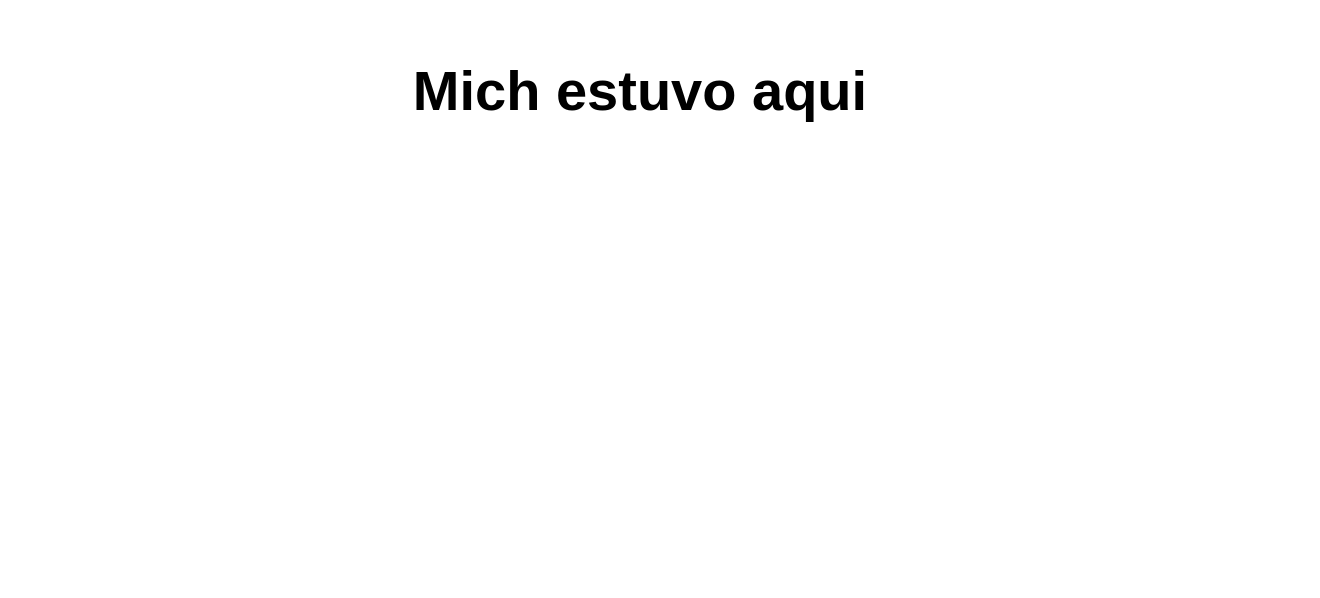
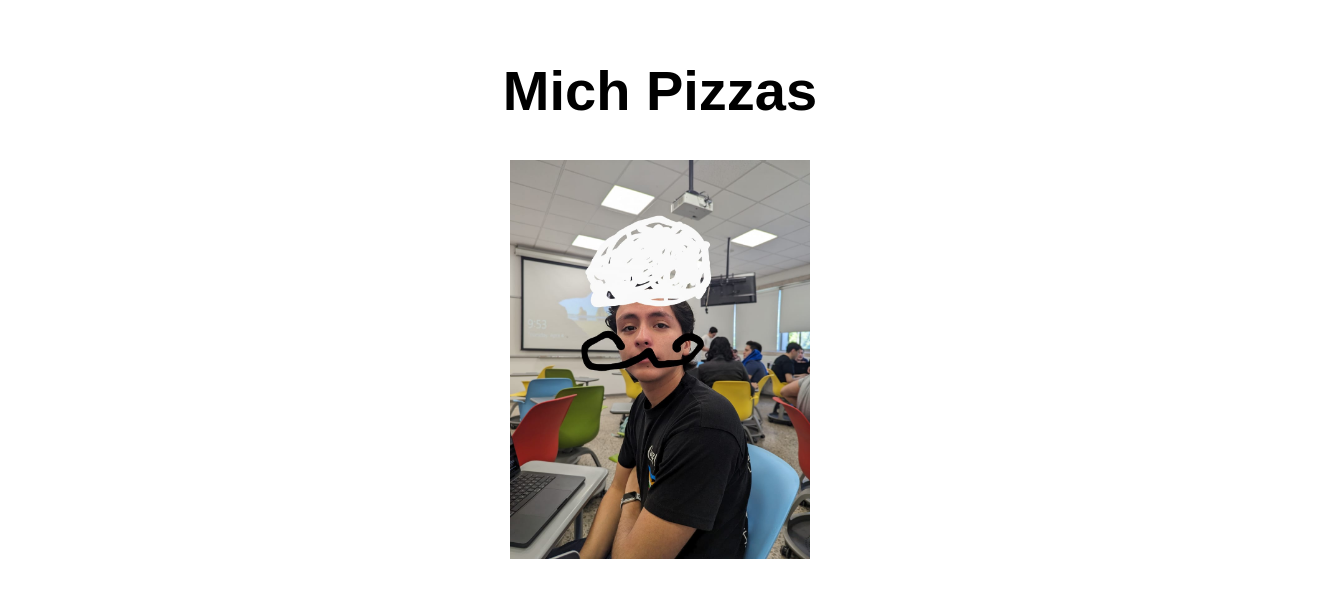
Before and after one commit to MJOTec/my-first-static-web-app, a website: page src/index.html in a window 1280 px wide. Shown: the whole page, 1320 px wide, since content can reach past the window. Drawn offline with Linux system fonts and the light colour scheme.

Commit message:
Mich foto

```diff
--- a/src/index.html
+++ b/src/index.html
@@ -5,12 +5,13 @@
   <meta charset="UTF-8">
   <meta name="viewport" content="width=device-width, initial-scale=1.0">
   <link rel="stylesheet" href="styles.css">
-  <title>Mich estuvo aqui</title>
+  <title>Mich Pizzas</title>
 </head>
 
 <body>
   <main>
-    <h1>Mich estuvo aqui</h1>
+    <h1>Mich Pizzas</h1>
+    <img src="MichFoto.jpg" alt="Michelini">
   </main>
 </body>
 
--- a/src/styles.css
+++ b/src/styles.css
@@ -7,12 +7,21 @@ html, body {
   border: 0;
   padding: 0;
   background-color: #fff;
+  width: 100%;
 }
 
 main {
+  width: 100%;
+  padding: 20px;
+  display:flex;
+  flex-direction: column;
+  justify-content: center;
+  align-items: center;
+}
+
+img {
+  width: 300px;
   margin: auto;
-  width: 50%;
-  padding: 20px;
 }
 
 main > h1 {
```
Also changed, not shown: src/MichFoto.jpg (added).
